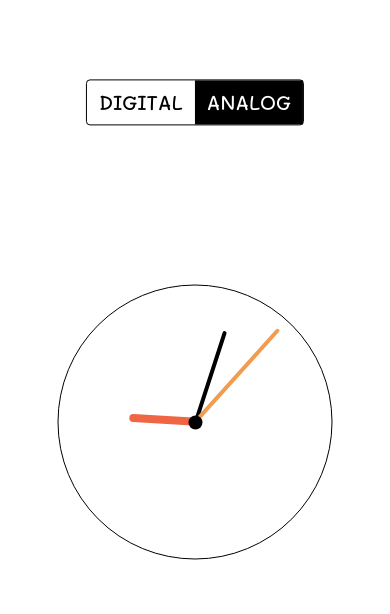
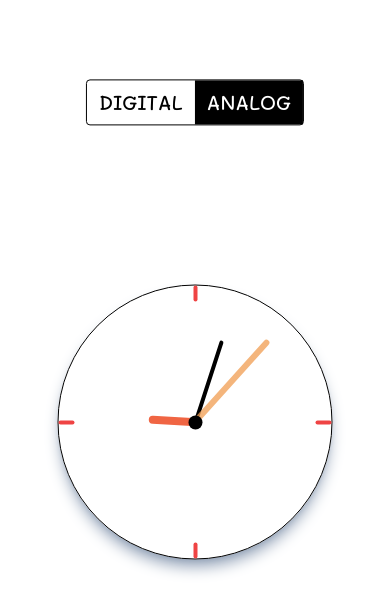
Before and after one commit to kxng0109/clock, a website: page public/index.html in a window 390 px wide. Both pictures are taken after a click on the link "ANALOG". Drawn offline with Linux system fonts and the light colour scheme.

Commit message:
Working on the responsiveness on the page before I start working on colors.

```diff
--- a/public/index.html
+++ b/public/index.html
@@ -33,6 +33,10 @@
 
 			<div id="analog-clock" class="hidden">
 				<div id="analog-clock-outside">
+					<div class="analog-clock--markings" id="acm1"></div>
+					<div class="analog-clock--markings" id="acm2"></div>
+					<div class="analog-clock--markings" id="acm3"></div>
+					<div class="analog-clock--markings" id="acm4"></div>
 					<div id="analog-clock--hours" class="analog-clock--hands"></div>
 					<div id="analog-clock--minute" class="analog-clock--hands"></div>
 					<div id="analog-clock--seconds" class="analog-clock--hands"></div>
--- a/src/styles.css
+++ b/src/styles.css
@@ -22,11 +22,11 @@
 }
 
 #hours-format{
-	@apply mt-4 w-3/5 mx-auto
+	@apply mt-4 w-3/5 mx-auto sm:mt-6
 }
 
 .toggle--options{
-	@apply font-mali p-3 py-2
+	@apply font-mali p-3 py-2 md:p-5 md:py-3;
 }
 
 #clock-section{
@@ -38,7 +38,7 @@
 }
 
 #digital-clock>p{
-	@apply text-5xl
+	@apply text-5xl md:text-6xl;
 }
 
 #digital-clock--hours-format{
@@ -50,25 +50,45 @@
 }
 
 #analog-clock-outside{
-	@apply p-[35vw] relative border border-black;
+	@apply p-[35vw] relative border border-black sm:p-44 lg:p-[20vw] shadow-lg shadow-slate-400;
 	border-radius: 50%;
 }
 
+.analog-clock--markings{
+	@apply w-1 absolute bg-red-500 rounded
+}
+
+#acm1, #acm3{
+	@apply top-0 h-4 -translate-x-1/2
+}
+
+#acm2, #acm4{
+	@apply right-0 w-4 h-1 -translate-y-1/2
+}
+
+#acm3{
+	@apply bottom-0 top-[unset]
+}
+
+#acm4{
+	@apply left-0 right-[unset]
+}
+
 .analog-clock--hands{
-	@apply rounded absolute bottom-1/2 left-1/2 -translate-x-1/2 bg-black h-[32vw] w-2 origin-[0%_100%];
+	@apply rounded absolute bottom-1/2 left-1/2 -translate-x-1/2 bg-black w-2 origin-[0%_100%] ;
 }
 
 #analog-clock--minute{
-	@apply bg-[#F09D51] z-1 w-[0.3rem]
+	@apply bg-[#F09D51] z-1 w-[0.4rem] h-[28vw] sm:h-32 lg:h-[16vw] opacity-75
 }
 
 #analog-clock--hours{
-	@apply bg-[#F06543];
-	height: min(10rem, 17vw);
+	@apply bg-[#F06543] h-[12vw] sm:h-20 lg:h-[7vw];
+	/*height: min(10rem, 13vw);*/
 }
 
 #analog-clock--seconds{
-	@apply h-24 w-1
+	@apply h-[22vw] w-1 sm:h-32
 }
 
 #analog-clock--dot{
@@ -76,3 +96,13 @@
 	padding: 7px;
 	border-radius: 50%;
 }
+
+@media (max-width: 320px){
+	#digital-clock>p{
+		font-size: 10vw;
+	}
+
+	.toggle--options{
+		@apply text-sm
+	}
+}
```
Also changed, not shown: public/styles.css.
